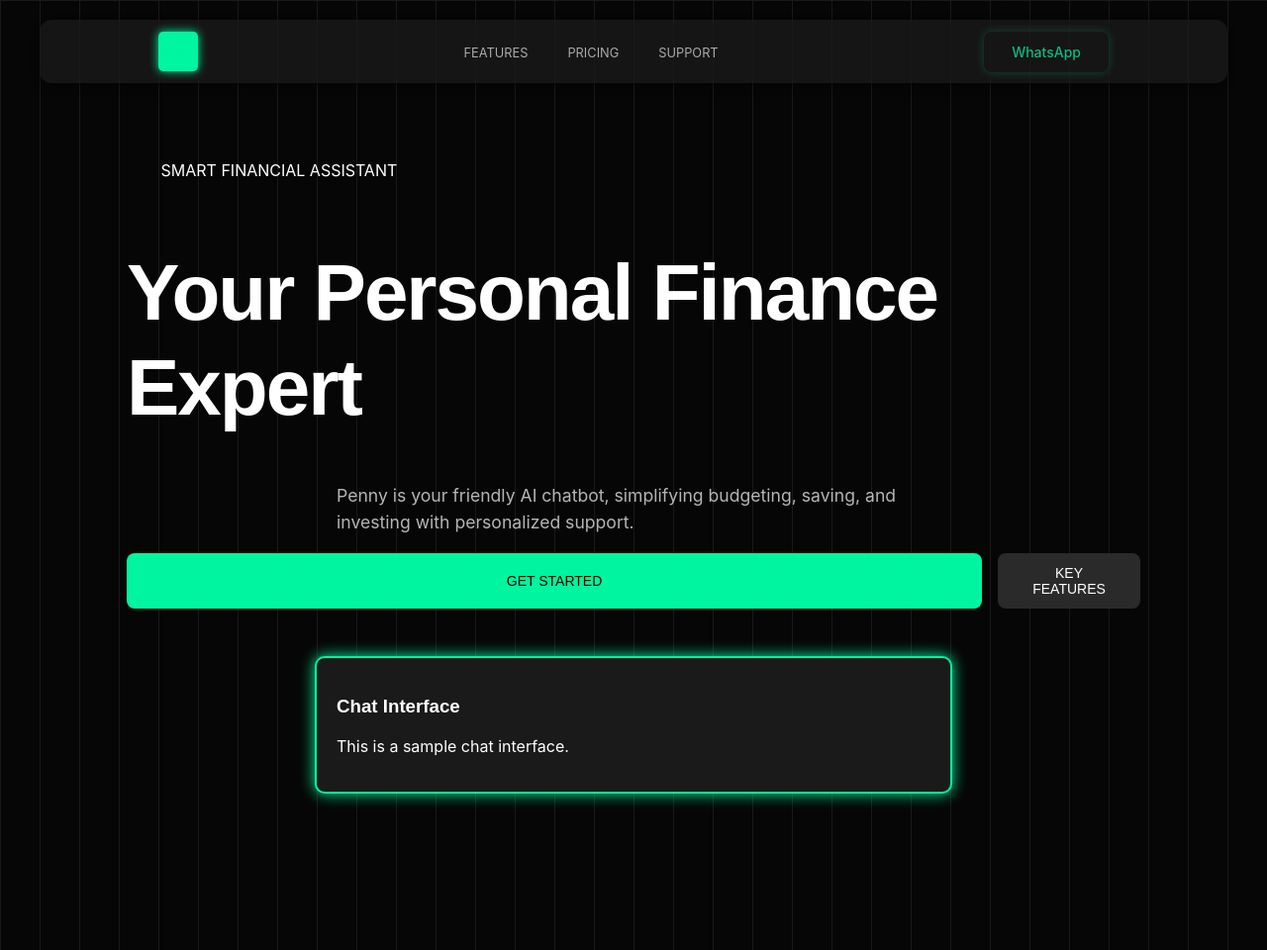
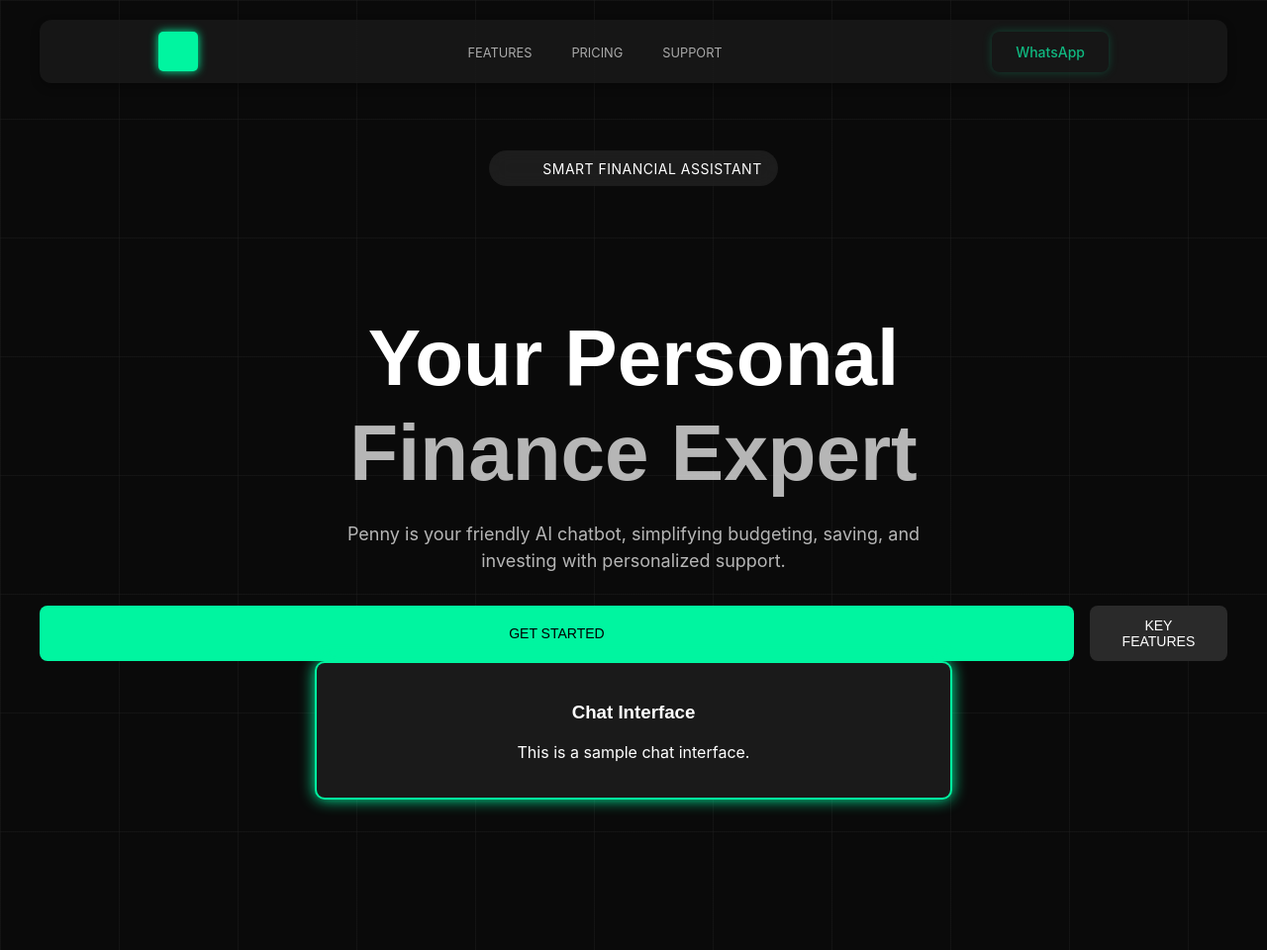
Before and after one commit to rether-io/Site-bolt, a website built with Vite: page index.html in a window 1280 px wide. Shown: the top 960 px of the page at 99% size. Built offline with nearby package versions, Linux system fonts and the light colour scheme; files whose address does not match are found by name.

Commit message:
hero section de novo teste

```diff
--- a/style.css
+++ b/style.css
@@ -107,41 +107,77 @@ nav {
   padding: 5rem 0;
   background-color: #0A0A0A;
   background-image:
-    linear-gradient(rgba(0,0,0,0.4), rgba(0,0,0,0.4)),
-    linear-gradient(to right, #2A2A2A 1px, transparent 1px),
-    linear-gradient(to bottom, #2A2A2A 1px, transparent 1px);
-  background-size: 100% 100%, 40px 40px;
-  background-position: center, 0 0;
+    linear-gradient(to right, rgba(42, 42, 42, 0.3) 1px, transparent 1px),
+    linear-gradient(to bottom, rgba(42, 42, 42, 0.3) 1px, transparent 1px);
+  background-size: 120px 120px;
   min-height: 100vh;
   display: flex;
   align-items: center;
 }
 
+.hero-content {
+  position: relative;
+  text-align: center;
+  width: 100%;
+  max-width: 1200px;
+  margin: 0 auto;
+  padding: 0 20px;
+}
+
+.top-badge {
+  display: inline-flex;
+  align-items: center;
+  gap: 0.5rem;
+  background-color: rgba(42, 42, 42, 0.6);
+  color: #fff;
+  padding: 8px 16px;
+  border-radius: 100px;
+  font-size: 0.875rem;
+  margin-bottom: 4rem;
+  backdrop-filter: blur(10px);
+  text-transform: uppercase;
+  letter-spacing: 0.5px;
+}
+
 .headline-split {
   font-size: clamp(3rem, 8vw, 5rem);
-  line-height: 1.2;
+  line-height: 1.1;
+  margin-bottom: 1.5rem;
+}
+
+.headline-split span:first-child {
+  color: white;
   display: block;
-  letter-spacing: -2px;
-  margin-bottom: 3rem; /* Aumentado para dar mais espaço antes dos botões */
+  margin-bottom: 0.5rem;
+}
+
+.headline-split span:last-child {
+  color: rgba(255, 255, 255, 0.7);
+  display: block;
+}
+
+.subtitle {
+  font-size: 1.125rem;
+  color: rgba(255, 255, 255, 0.7);
+  max-width: 600px;
+  margin: 0 auto 2rem;
+  line-height: 1.5;
 }
 
 .hero-buttons {
   display: flex;
   justify-content: center;
   gap: 1rem;
-  margin-bottom: 3rem;
 }
 
 .btn {
-  display: inline-block;
-  padding: 0.75rem 1.75rem;
-  text-decoration: none;
+  padding: 0.75rem 1.5rem;
   border-radius: 8px;
-  cursor: pointer;
-  transition: all 0.2s;
+  font-size: 0.875rem;
   font-weight: 500;
   border: none;
-  font-size: 0.875rem;
+  cursor: pointer;
+  transition: transform 0.2s;
 }
 
 .btn-primary {
@@ -152,16 +188,6 @@ nav {
 .btn-secondary {
   background: #2A2A2A;
   color: #fff;
-}
-
-.subtitle {
-  font-size: 1.1rem;
-  margin-top: 3rem; /* Movido para depois dos botões */
-  opacity: 0.7;
-  max-width: 600px;
-  margin-left: auto;
-  margin-right: auto;
-  line-height: 1.5;
 }
 
 /* O resto do CSS original permanece igual */
```
